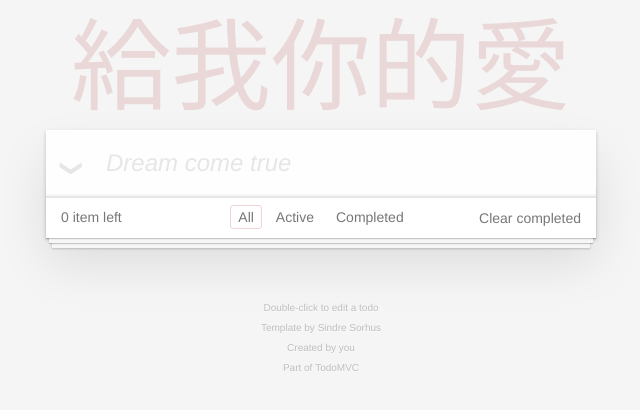
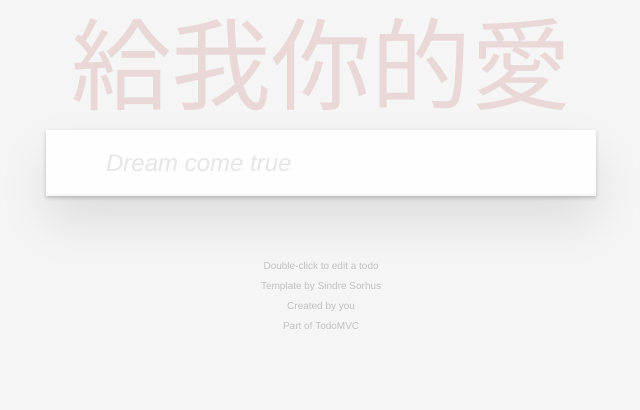
Before and after one commit to bnmghjtyu0/ng-todomvc1125, an Angular app: page / in a window 1280 px wide. Shown: the top 410 px of the page, without its empty margins (319-959 px from the left). Built offline with nearby package versions, Linux system fonts and the light colour scheme.

Commit message:
任務七:套用結構指令 (Structure Directives) -*ngIf

```diff
--- a/src/app/app.component.html
+++ b/src/app/app.component.html
@@ -4,13 +4,13 @@
     <input class="new-todo" [placeholder]="placeholder" [(ngModel)]="todo" (keyup.enter)="enter()" autofocus>
   </header>
   <!-- This section should be hidden by default and shown when there are todos -->
-  <section class="main">
+  <section class="main" *ngIf="todos.length">
     <input class="toggle-all" type="checkbox">
     <label for="toggle-all">Mark all as complete</label>
     <ul class="todo-list">
       <!-- These are here just to show the structure of the list items -->
       <!-- List items should get the class `editing` when editing and `completed` when marked as completed -->
-      <li class="completed" *ngFor="let item of todos">
+      <li *ngFor="let item of todos">
         <div class="view">
           <input class="toggle" type="checkbox" checked>
           <label>{{item}}</label>
@@ -21,7 +21,7 @@
     </ul>
   </section>
   <!-- This footer should hidden by default and shown when there are todos -->
-  <footer class="footer">
+  <footer class="footer" *ngIf="todos.length">
     <!-- This should be `0 items left` by default -->
     <span class="todo-count"><strong>0</strong> item left</span>
     <!-- Remove this if you don't implement routing -->
```
